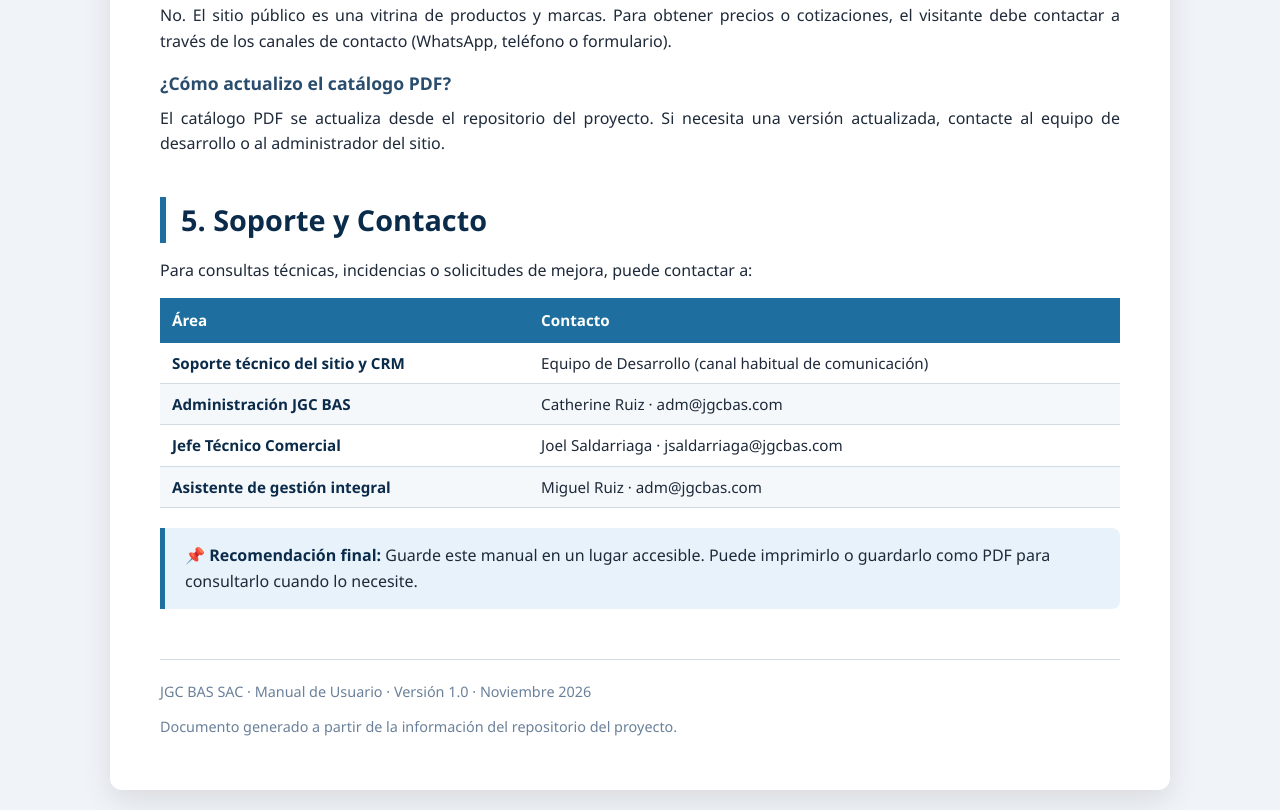
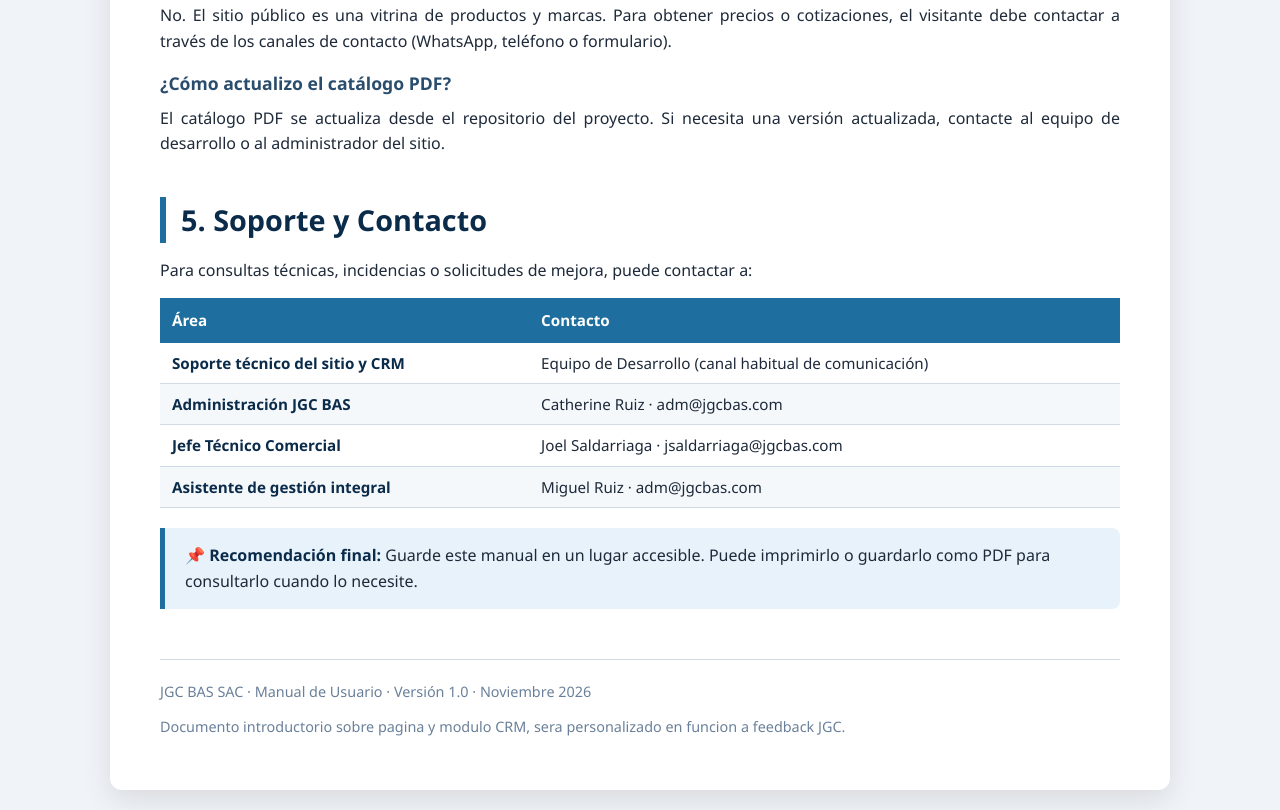
Before and after one commit to kars542-byte/JGC-BAS, a plain HTML site: page manual/manual.html in a window 1280 px wide. Shown: the part 7053-7863 px from the top of the page. Drawn offline with Linux system fonts and the light colour scheme.

Commit message:
Update footer text in manual.html

```diff
--- a/manual/manual.html
+++ b/manual/manual.html
@@ -612,7 +612,7 @@
     <!-- PIE DE PÁGINA -->
     <div style="text-align:center; margin-top:50px; padding-top:20px; border-top:1px solid #d0dbe5; font-size:0.9rem; color:#6a809a;">
         <p>JGC BAS SAC · Manual de Usuario · Versión 1.0 · Noviembre 2026</p>
-        <p>Documento generado a partir de la información del repositorio del proyecto.</p>
+        <p>Documento introductorio sobre pagina y modulo CRM, sera personalizado en funcion a feedback JGC.</p>
     </div>
 
 </div>
```
